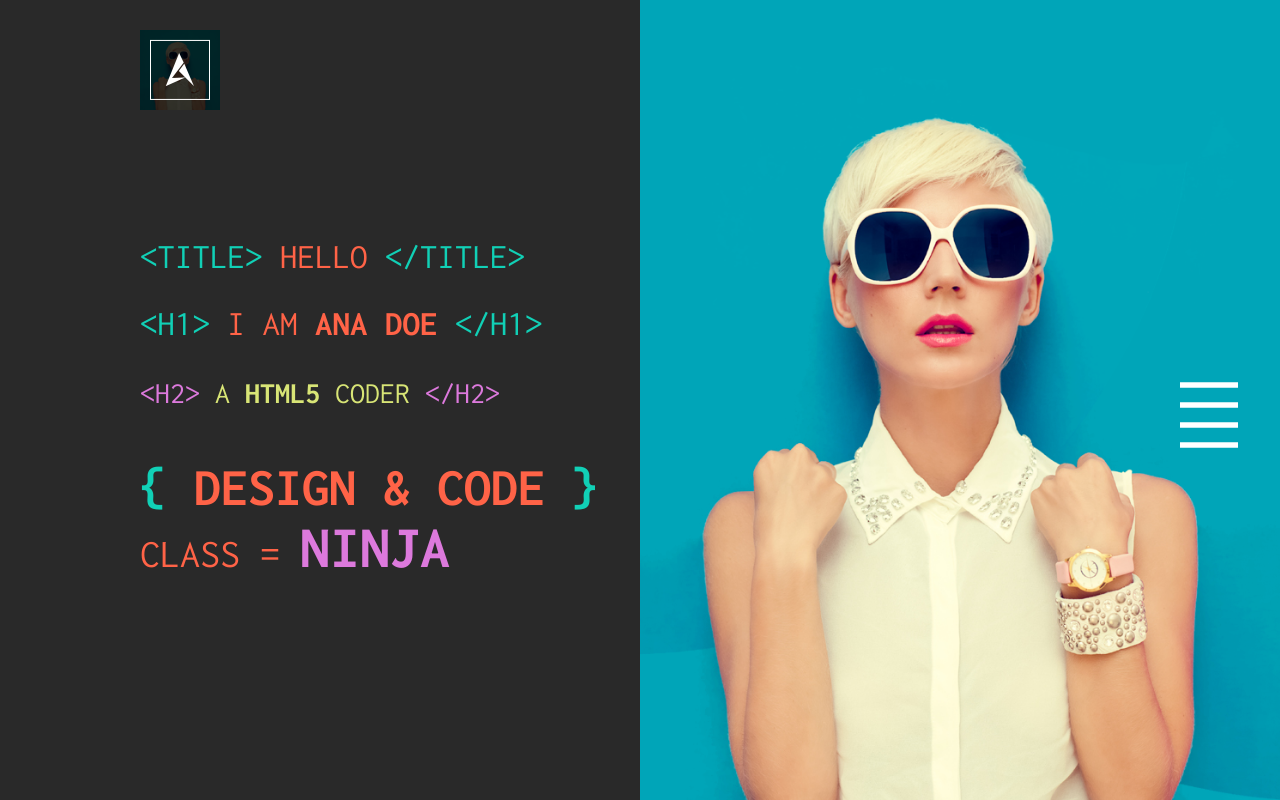
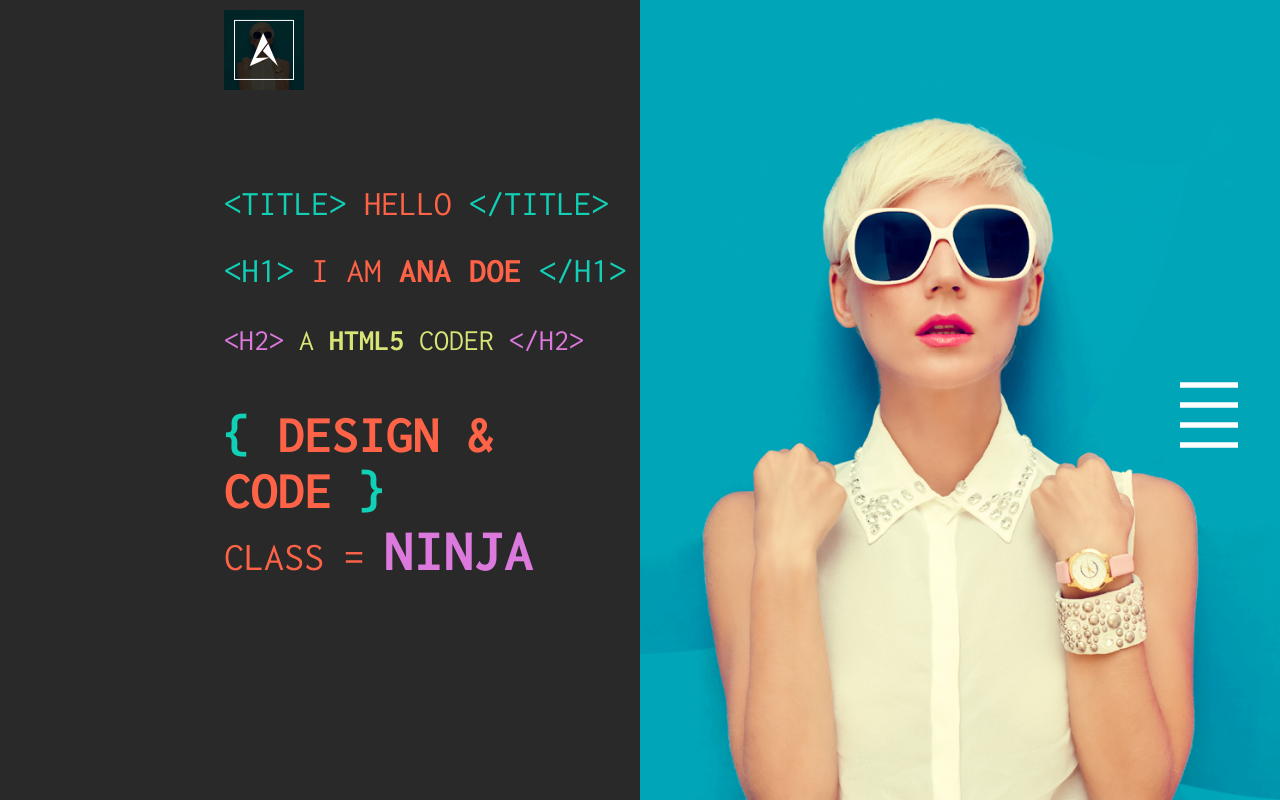
Before and after one commit to secondnumber/own-cv-old, a React (Create React App) app: page / in a window 1280 px wide. Built offline with nearby package versions, Linux system fonts and the light colour scheme; a web font is replaced by a local one.

Commit message:
fix(product): fix problem with block's position on home page

```diff
--- a/src/components/About/AboutPage.module.scss
+++ b/src/components/About/AboutPage.module.scss
@@ -15,7 +15,7 @@
 }
 
 .block {
-  width: 60vw;
+  width: 65vw;
   margin: 0 auto;
   display: flex;
   flex-direction: column;
--- a/src/components/Contacts/ContactsPage.module.scss
+++ b/src/components/Contacts/ContactsPage.module.scss
@@ -15,7 +15,7 @@
 }
 
 .block {
-  width: 60vw;
+  width: 65vw;
   margin: 0 auto;
   display: flex;
   flex-direction: column;
--- a/src/components/Home/HomePage.jsx
+++ b/src/components/Home/HomePage.jsx
@@ -8,9 +8,12 @@ const HomePage = () =>
         <div className={classes.toggles}>
             <ToggleButtons />
         </div>
-            <div className={classes.introBlock}>
+        <div className={classes.bg}></div>
+        <div className={classes.block}>
+            <div className={classes.header}>
+                <img src={Logo} alt="Logo"/>
+            </div>
             <div className={classes.intro}>
-                    <img className={classes.logo} src={Logo} alt="Logo"/>
                 <p className={classes.title}>
                     <span className={classes.turquoise}>&lt;title&gt;</span>
                     &nbsp;Hello&nbsp;
@@ -36,8 +39,6 @@ const HomePage = () =>
                 </p>
             </div>
         </div>
-            <div className={classes.imageBlock}>
-            </div>
     </div>;
 
 export default HomePage;
--- a/src/components/Home/HomePage.module.scss
+++ b/src/components/Home/HomePage.module.scss
@@ -2,9 +2,11 @@
 
 .wrapper {
   position: relative;
+  z-index: 1;
   width: 100vw;
   height: 100vh;
   display: flex;
+  justify-content: flex-end;
   background-color: $grayDark;
 }
 
@@ -15,17 +17,8 @@
   transform: translate(0, -50%);
 }
 
-.introBlock {
+.bg {
   flex-basis: 50%;
-  display: flex;
-  justify-content: flex-end;
-}
-
-.imageBlock {
-  flex-basis: 50%;
-  display: flex;
-  justify-content: flex-end;
-  align-items: center;
   background-color: $turquoiseDark;
   background-image: url("../../assets/img/anna.png");
   background-repeat: no-repeat;
@@ -33,20 +26,27 @@
   background-size: cover;
 }
 
-.intro {
-  position: relative;
-  flex-basis: 65%;
-  min-width: 500px;
+.block {
+  position: absolute;
+  z-index: 2;
+  top: 0;
+  left: 50%;
+  width: 65vw;
+  height: 100%;
   display: flex;
   flex-direction: column;
-  justify-content: center;
+  align-items: flex-start;
+  transform: translate(-50%, 0);
 }
 
-.logo {
-  position: absolute;
-  top: 10px;
-  align-self: flex-start;
-  padding-top: 20px;
+.header {
+  flex-basis: 160px;
+  width: 100%;
+  padding-top: 10px;
+}
+
+.intro {
+  width: 50%;
 }
 
 .title {
--- a/src/components/Projects/ProjectsPage.module.scss
+++ b/src/components/Projects/ProjectsPage.module.scss
@@ -15,7 +15,7 @@
 }
 
 .block {
-  width: 60vw;
+  width: 65vw;
   margin: 0 auto;
   display: flex;
   flex-direction: column;
```
Lines whose indentation alone changed are shown as unchanged.
